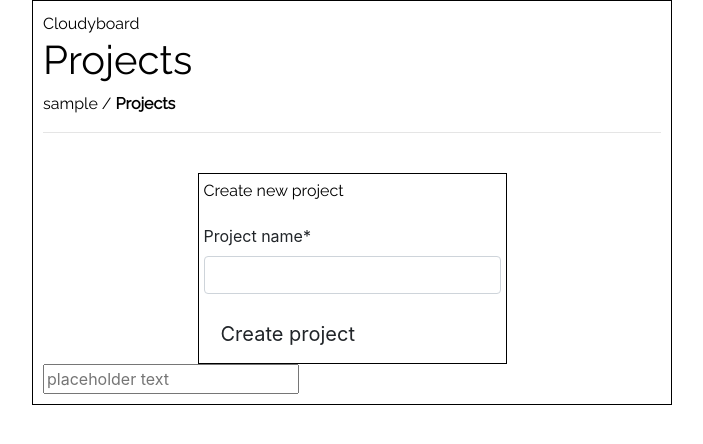
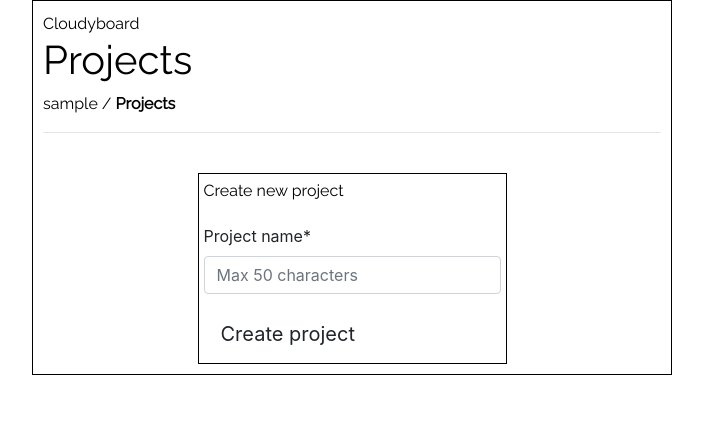
Before and after one commit to MidnattLantern/social_frames, a Django app: page / in a window 1280 px wide. Shown: the top 444 px of the page, without its empty margins (288-991 px from the left). Run offline with Django 3.2, Linux system fonts and the light colour scheme; the visitor is signed in with stand-in values (Sample User, id 1); data that the repository does not hold is empty; some libraries are stand-ins or nearby versions.

Commit message:
add placeholder for all fields

```diff
--- a/storyboard/forms.py
+++ b/storyboard/forms.py
@@ -10,6 +10,10 @@ class CreateProjectItem(forms.ModelForm):
         fields = ['project_name',]
         labels = {'project_name': 'Project name',
                   }
+    # placeholder for Django (repeating for all objects)
+    def __init__(self, *args, **kwargs):
+        super(CreateProjectItem, self).__init__(*args, **kwargs)
+        self.fields['project_name'].widget.attrs['placeholder'] = 'Max 50 characters'
 # Edit project item
 class EditProjectItem(forms.ModelForm):
     class Meta:
@@ -17,6 +21,10 @@ class EditProjectItem(forms.ModelForm):
         fields = ['project_name',]
         labels = {'project_name': 'Project Name'
                   }
+    # placeholder for Django (repeating for all objects)
+    def __init__(self, *args, **kwargs):
+        super(EditProjectItem, self).__init__(*args, **kwargs)
+        self.fields['project_name'].widget.attrs['placeholder'] = 'Max 50 characters'
 
 
 class CreateEpisodeItem(forms.ModelForm):
@@ -26,6 +34,10 @@ class CreateEpisodeItem(forms.ModelForm):
         labels = {'episode_name': 'Episode name',
                   'episode_chronology': 'Chronology',
                   }
+    def __init__(self, *args, **kwargs):
+        super(CreateEpisodeItem, self).__init__(*args, **kwargs)
+        self.fields['episode_name'].widget.attrs['placeholder'] = 'Max 50 characters'
+        self.fields['episode_chronology'].widget.attrs['placeholder'] = 'Any whole number'
 # Edit episode item
 class EditEpisodeItem(forms.ModelForm):
     class Meta:
@@ -34,6 +46,10 @@ class EditEpisodeItem(forms.ModelForm):
         labels = {'episode_name': 'Episode name',
                   'episode_chronology': 'Chronology'
                   }
+    def __init__(self, *args, **kwargs):
+        super(EditEpisodeItem, self).__init__(*args, **kwargs)
+        self.fields['episode_name'].widget.attrs['placeholder'] = 'Max 50 characters'
+        self.fields['episode_chronology'].widget.attrs['placeholder'] = 'Any whole number'
 
 
 class CreateSceneItem(forms.ModelForm):
@@ -44,6 +60,11 @@ class CreateSceneItem(forms.ModelForm):
                   'scene_chronology': 'Chronology',
                   'scene_event_notes': 'Scene event notes'
                   }
+    def __init__(self, *args, **kwargs):
+        super(CreateSceneItem, self).__init__(*args, **kwargs)
+        self.fields['scene_name'].widget.attrs['placeholder'] = 'Max 50 characters'
+        self.fields['scene_chronology'].widget.attrs['placeholder'] = 'Any whole number'
+        self.fields['scene_event_notes'].widget.attrs['placeholder'] = 'Max 300 characters'
 # Edit scene item
 class EditSceneItem(forms.ModelForm):
     class Meta:
@@ -53,6 +74,11 @@ class EditSceneItem(forms.ModelForm):
                   'scene_chronology': 'Chronology',
                   'scene_event_notes': 'Scene event notes'
                   }
+    def __init__(self, *args, **kwargs):
+        super(EditSceneItem, self).__init__(*args, **kwargs)
+        self.fields['scene_name'].widget.attrs['placeholder'] = 'Max 50 characters'
+        self.fields['scene_chronology'].widget.attrs['placeholder'] = 'Any whole number'
+        self.fields['scene_event_notes'].widget.attrs['placeholder'] = 'Max 300 characters'
 
 
 class CreateSketchItem(forms.ModelForm):
@@ -63,6 +89,10 @@ class CreateSketchItem(forms.ModelForm):
                   'sketch_image': 'JPG or PNG (max 1MB)',
                   'sketch_artist': 'Artist',
                   }
+    def __init__(self, *args, **kwargs):
+        super(CreateSketchItem, self).__init__(*args, **kwargs)
+        self.fields['sketch_name'].widget.attrs['placeholder'] = 'Max 50 characters'
+        self.fields['sketch_artist'].widget.attrs['placeholder'] = 'Max 50 characters'
 # Edit sketch item
 class EditSketchItem(forms.ModelForm):
     class Meta:
@@ -70,6 +100,9 @@ class EditSketchItem(forms.ModelForm):
         fields = ['sketch_name',]
         labels = {'sketch_name': 'Edit sketch name',
                   }
+    def __init__(self, *args, **kwargs):
+        super(EditSketchItem, self).__init__(*args, **kwargs)
+        self.fields['sketch_name'].widget.attrs['placeholder'] = 'Max 50 characters'
 # Edit sketch item
 class CommentSketchItem(forms.ModelForm):
     class Meta:
@@ -77,3 +110,6 @@ class CommentSketchItem(forms.ModelForm):
         fields = ['sketch_directors_comment',]
         labels = {'sketch_directors_comment': 'Comment',
                   }
+    def __init__(self, *args, **kwargs):
+        super(CommentSketchItem, self).__init__(*args, **kwargs)
+        self.fields['sketch_directors_comment'].widget.attrs['placeholder'] = 'Max 300 characters'
--- a/templates/index.html
+++ b/templates/index.html
@@ -56,7 +56,5 @@
 </form>
 </div>
 
-<input type="text" placeholder="placeholder text">
-
 
 {% endblock %}
```
